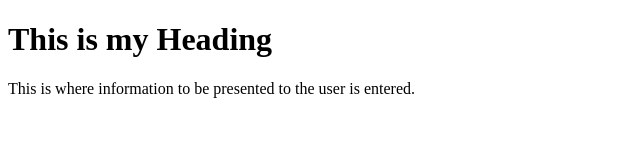
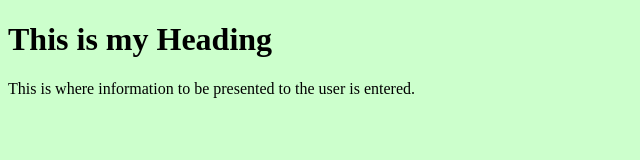
Before and after one commit to AcEjO2107/shiny-fiesta, a plain HTML site: page index.html in a window 1280 px wide. Shown: the whole page, without its empty margins (0-640 px from the left). Drawn offline with Linux system fonts and the light colour scheme.

Commit message:
Update index.html

```diff
--- a/index.html
+++ b/index.html
@@ -7,7 +7,7 @@
 <meta name="viewport" content="width=device-width, initial-scale=1">
 <meta name="Keywords" content="HTML,CSS,JavaScript,DOM,jQuery,PHP,SQL,XML,Python,Bootstrap,Web,W3CSS,W3C,tutorials,programming,development,training,learning,quiz,primer,lessons,reference,examples">
 <head>
- <body>
+<body bgcolor="#ccffcc" >
 <h1>This is my Heading</h1>
 This is where information to be presented to the user is entered.
 </body>
```
